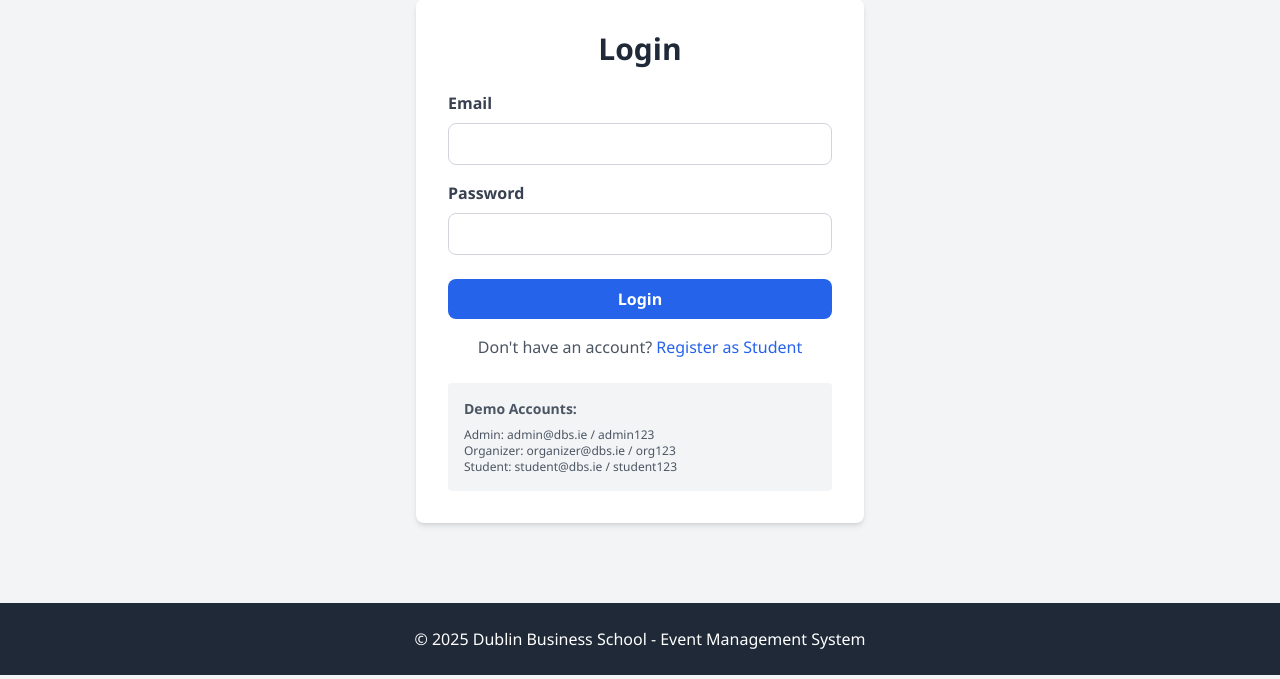
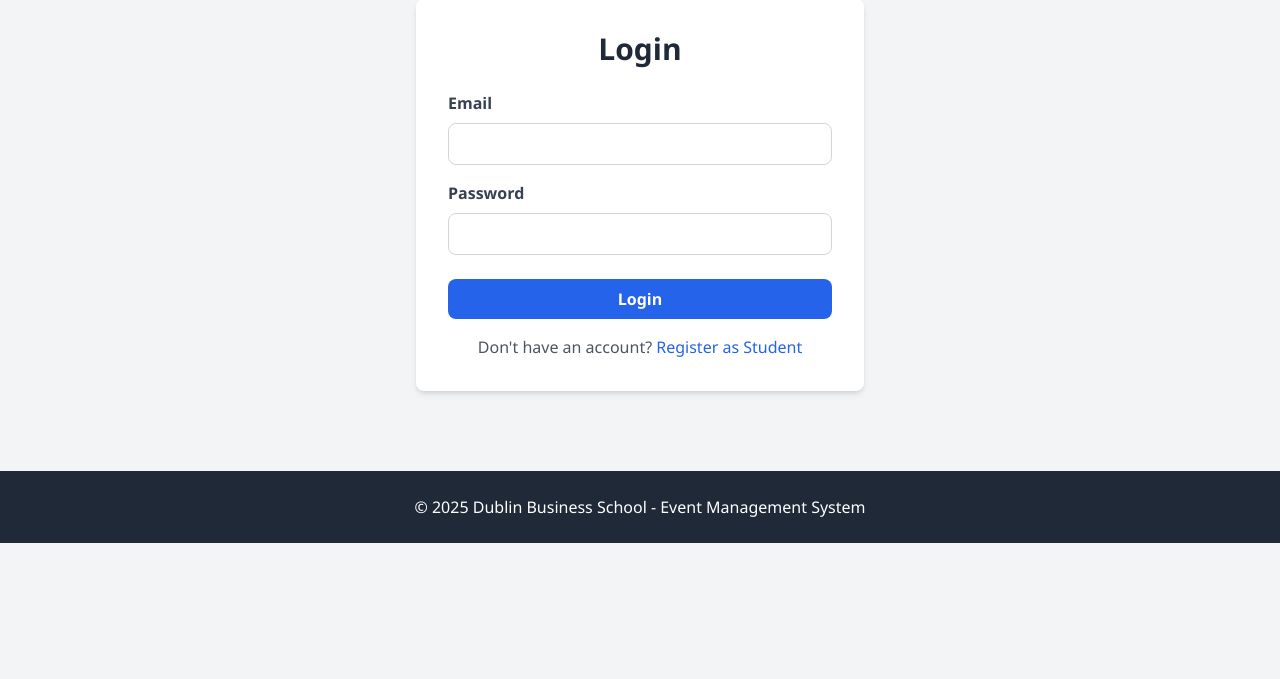
Before and after one commit to nomanawan408/CA2_AdvanceProgramming, a Flask app: page /login in a window 1280 px wide. Shown: the part 121-800 px from the top of the page. Run offline with Flask 3, Linux system fonts and the light colour scheme; some libraries are stand-ins or nearby versions.

Commit message:
updating the login page

```diff
--- a/frontend/templates/login.html
+++ b/frontend/templates/login.html
@@ -30,11 +30,6 @@
         </p>
     </div>
 
-    <div class="mt-6 p-4 bg-gray-100 rounded">
-        <p class="text-sm text-gray-600 font-semibold mb-2">Demo Accounts:</p>
-        <p class="text-xs text-gray-600">Admin: admin@dbs.ie / admin123</p>
-        <p class="text-xs text-gray-600">Organizer: organizer@dbs.ie / org123</p>
-        <p class="text-xs text-gray-600">Student: student@dbs.ie / student123</p>
-    </div>
+
 </div>
 {% endblock %}
```
Also changed, not shown: instance/events.db.
